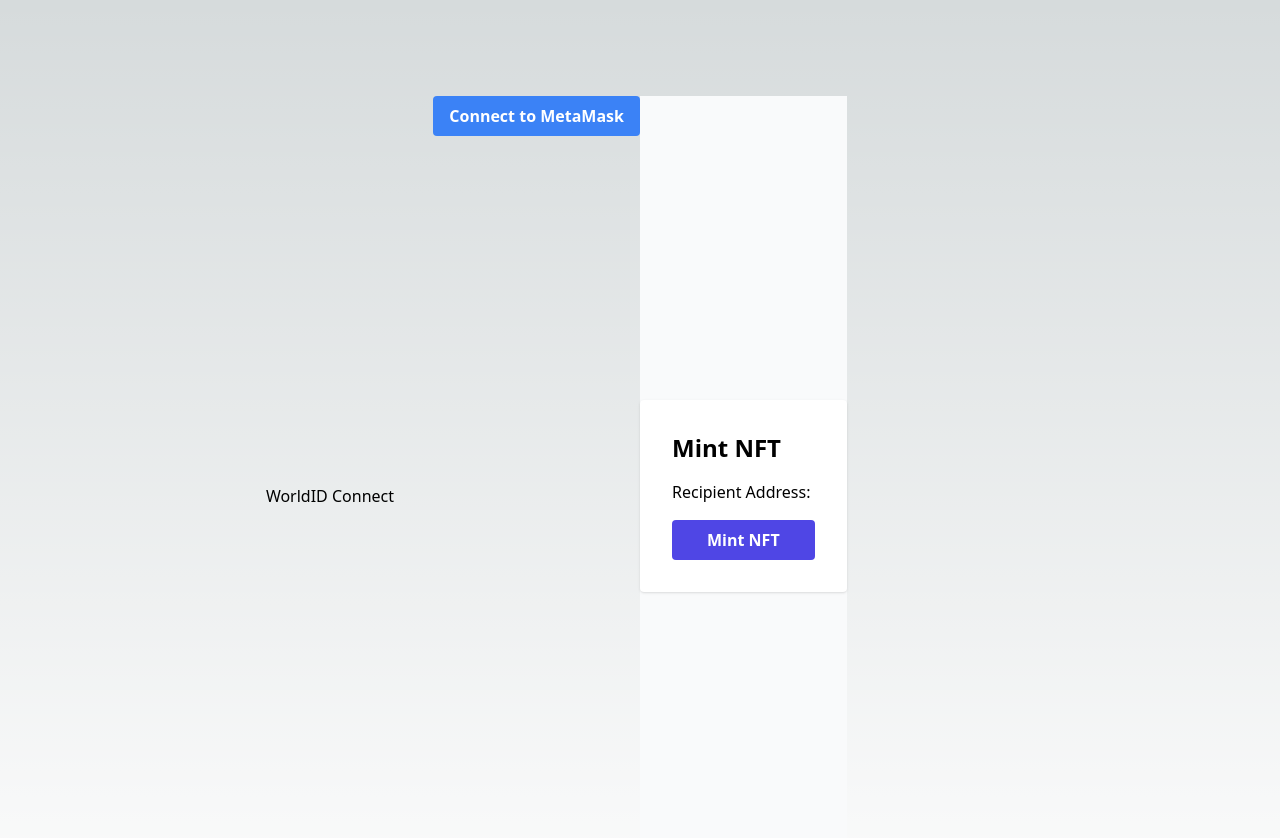
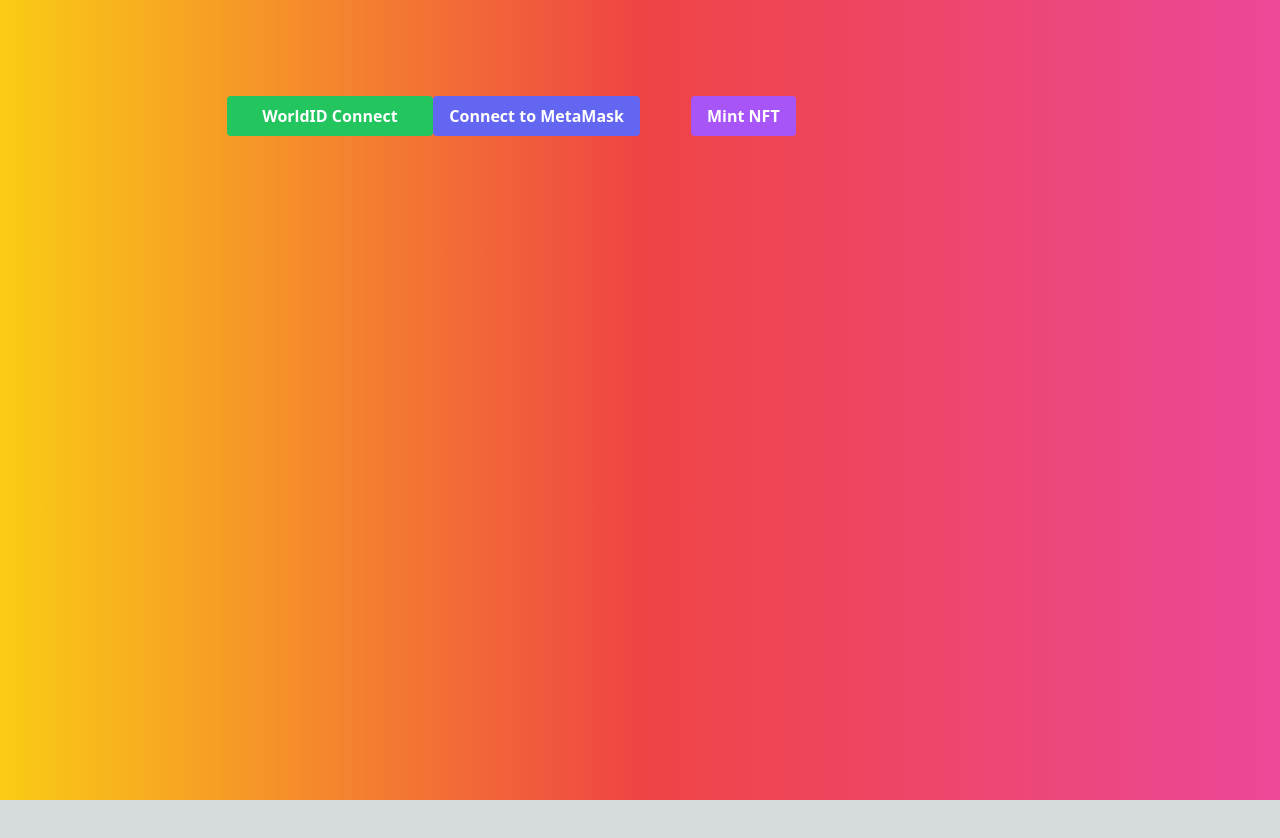
Before and after one commit to crypto-hackers/ethglobal-tokyo, a Next.js app in the folder frontend/: page / in a window 1280 px wide. Shown: the top 838 px of the page. After the commit the page ends 800 px from the top, so only its background shows below. Built offline with nearby package versions, Linux system fonts and the light colour scheme.

Commit message:
fix design

```diff
--- a/frontend/src/components/MetaMaskButton.tsx
+++ b/frontend/src/components/MetaMaskButton.tsx
@@ -63,7 +63,7 @@
     <div className="flex flex-col items-center">
       <button
         onClick={handleConnect}
-        className="bg-blue-500 hover:bg-blue-700 text-white font-bold py-2 px-4 rounded"
+        className="bg-indigo-500 hover:bg-indigo-700 text-white font-bold py-2 px-4 rounded mb-4 lg:mb-0"
       >
         Connect to MetaMask
       </button>
--- a/frontend/src/components/MintNFT.tsx
+++ b/frontend/src/components/MintNFT.tsx
@@ -31,19 +31,15 @@
   };
 
   return (
-    <div className="flex flex-col items-center justify-center min-h-screen bg-gray-50">
-      <div className="w-full max-w-md p-8 space-y-4 bg-white rounded shadow">
-        <h1 className="text-2xl font-semibold">Mint NFT</h1>
-        <p>Recipient Address: {web3Store.accounts[0]}</p>
+    <div className="flex flex-col items-center">
       <button
         onClick={handleMint}
-          className="w-full p-2 font-semibold text-white bg-indigo-600 rounded hover:bg-indigo-500"
+        className="bg-purple-500 hover:bg-purple-700 text-white font-bold py-2 px-4 rounded mb-4 lg:mb-0"
       >
         Mint NFT
       </button>
       {message && <p className="mt-4 text-center">{message}</p>}
     </div>
-    </div>
   );
 };
 
--- a/frontend/src/pages/index.tsx
+++ b/frontend/src/pages/index.tsx
@@ -7,9 +7,11 @@
 
 export default function Home() {
   return (
-    <main className="flex min-h-screen flex-col items-center justify-between p-24">
+    <main className="flex min-h-screen flex-col items-center justify-between p-4 md:p-24 bg-gradient-to-r from-yellow-400 via-red-500 to-pink-500">
       <div className="mb-32 grid text-center lg:mb-0 lg:grid-cols-4 lg:text-left">
-        <button>WorldID Connect</button>
+        <button className="bg-green-500 hover:bg-green-600 text-white font-bold py-2 px-4 rounded mb-4 lg:mb-0">
+          WorldID Connect
+        </button>
         <MetaMaskButton />
         <MintNFT />
       </div>
```
Lines whose indentation alone changed are shown as unchanged.
